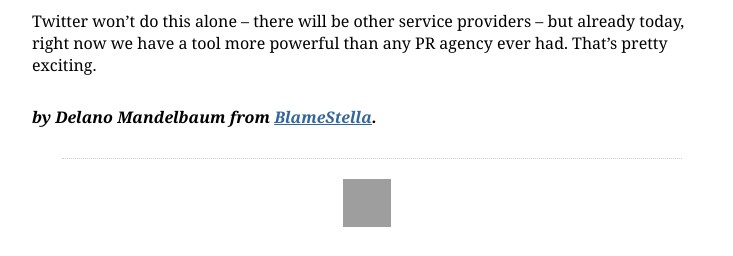
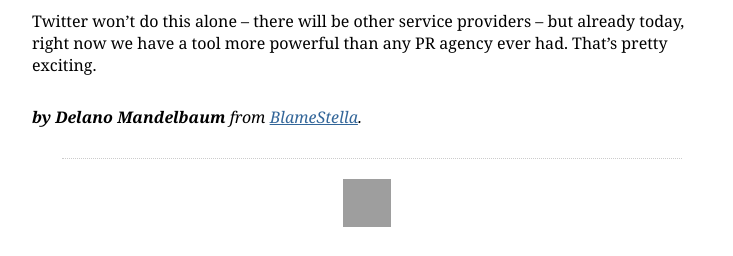
Before and after one commit to delano/delano.github.com, a Jekyll site: the page built from thoughts/louise-hendy-day.md, in a window 1280 px wide. Shown: the part 1220-1476 px from the top of the page, without its empty margins (268-1001 px from the left). Built offline with Jekyll 4.4.1, drawn with Linux system fonts in a browser that asks for light colours; Markdown is read by kramdown in place of the engine named in the settings; grey boxes are pictures that could not be loaded.

```diff
--- a/_layouts/post.html
+++ b/_layouts/post.html
@@ -11,11 +11,11 @@ bodyid: note
 {{ content }}
 
   <div class="sign">
-    <p><strong>by Delano Mandelbaum from <a href="https://www.blamestella.com/" title="Blame Stella | Is your site fast?">BlameStella</a>.</strong></p>
+    <p><strong>by Delano Mandelbaum</strong> from <a href="https://www.blamestella.com/" title="Blame Stella | Is your site fast?">BlameStella</a>.</p>
   </div>
 
 </div>
 
-<div class="topDots" style="margin: 30px;">
+<div class="topDots">
   <a href="/"><img src="https://secure.gravatar.com/avatar/601fb9606dd1479c15261c460625590a?s=48&amp;r=g" /></a>
 </div>
--- a/etc/site.css
+++ b/etc/site.css
@@ -72,7 +72,7 @@ a {
 .topDots {
   display: block;
   text-align: center;
-  margin-top: 4px;
+  margin: 30px;
   padding: 20px 10px 2px 0;
   border-top: 1px dotted #cccccc;
   color: #00cccc;
--- a/index.html
+++ b/index.html
@@ -57,4 +57,6 @@ who: delano
 
     <a href="http://github.com/delano"><img style="position: absolute; top: 0; right: 0; border: 0;" src="http://s3.amazonaws.com/github/ribbons/forkme_right_red_aa0000.png" alt="Fork me on GitHub" /></a>
 
-    <div class="topDots" style="margin: 30px;"></div>
+    <div class="topDots" style="margin: 30px;">
+      <a href="http://delano.blamestella.com/" title="Status Report for goldensword.ca - Stella">status of goldensword.ca</a>
+    </div>
```
